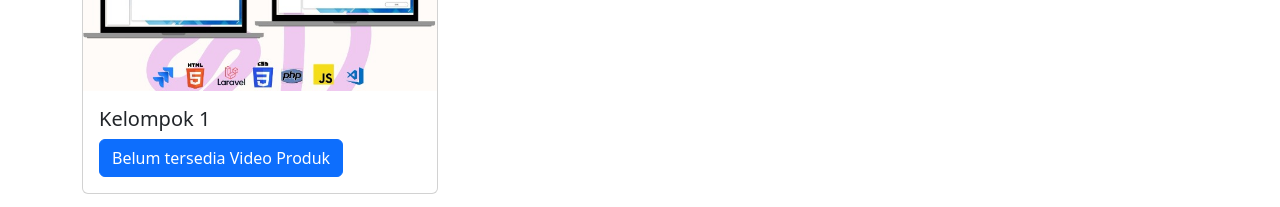
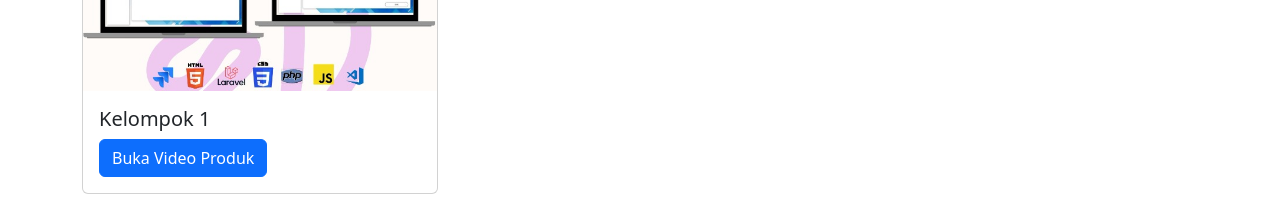
Before and after one commit to asepshogun/51p, a plain HTML site: page index.html in a window 1280 px wide. Shown: the part 920-1127 px from the top of the page. Drawn offline with nearby package versions, Linux system fonts and the light colour scheme.

Commit message:
ubah video

```diff
--- a/index.html
+++ b/index.html
@@ -40,7 +40,7 @@
           <img class="card-img-top " src="img/1.jpeg" alt="Card image cap">
           <div class="card-body movie-item-body">
             <h5 class="card-title">Kelompok 1</h5>
-            <a type="button" class="btn btn-primary" href="#" target="_blank" >Belum tersedia Video Produk</a>
+            <a type="button" class="btn btn-primary" href="https://youtu.be/d7QuJSvLAMs" target="_blank" >Buka Video Produk</a>
           </div>
         </div>
       </div>
```
